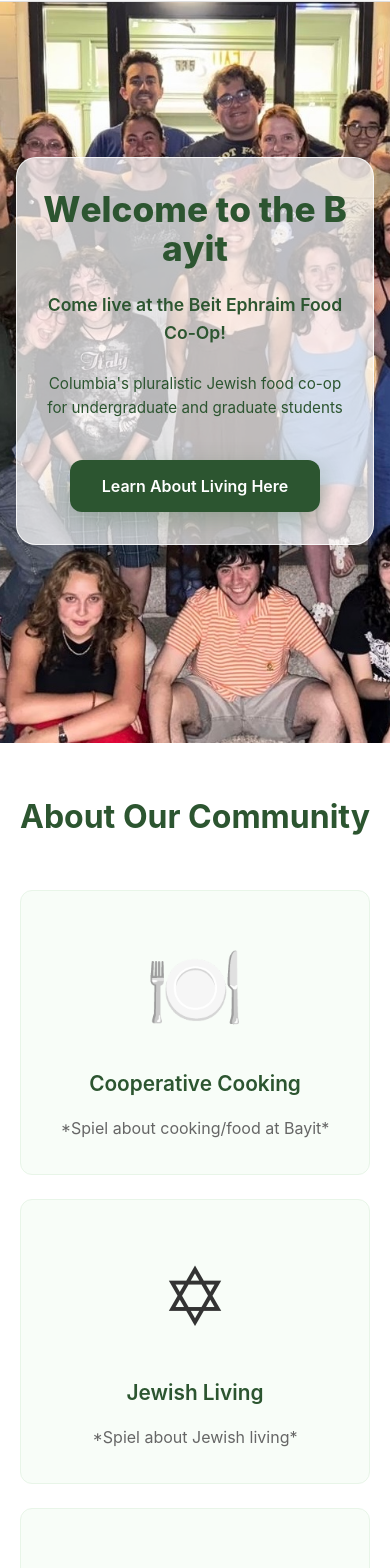
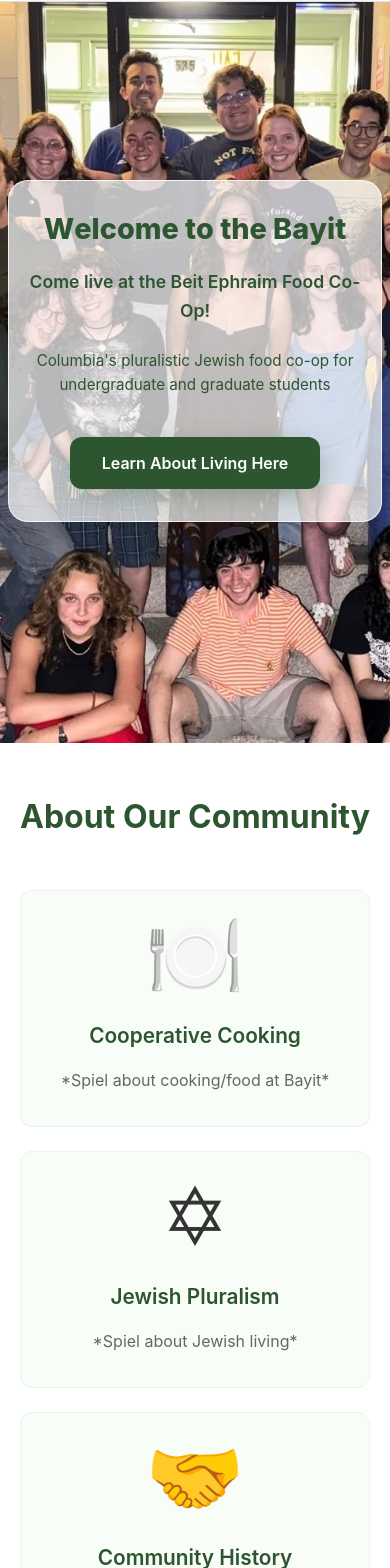
Before and after one commit to rboroda1/beit-ephraim-coop, a React (Vite) app: page / in a window 390 px wide. Shown: the part 101-1669 px from the top of the page. Built offline with nearby package versions, Linux system fonts and the light colour scheme.

Commit message:
Fixed footer and added content to about section. Also changed some of the gallery and rooms design

```diff
--- a/src/components/About.css
+++ b/src/components/About.css
@@ -20,7 +20,7 @@
 
 .about-card {
   background: #f8fdf8;
-  padding: 2rem;
+  padding: 0 2rem 2rem;
   border-radius: 12px;
   text-align: center;
   transition: all 0.3s ease;
@@ -34,7 +34,7 @@
 
 .card-icon {
   font-size: 5rem;
-  margin-bottom: 1rem;
+  /* margin-bottom: 1rem; */
 }
 
 .about-card h3 {
--- a/src/components/About.jsx
+++ b/src/components/About.jsx
@@ -17,7 +17,7 @@
 
           <div className="about-card">
             <div className="card-icon">✡︎</div>
-            <h3>Jewish Living</h3>
+            <h3>Jewish Pluralism</h3>
             <p>
               *Spiel about Jewish living*
             </p>
@@ -25,9 +25,9 @@
 
           <div className="about-card">
             <div className="card-icon">🤝</div>
-            <h3>Community Values</h3>
+            <h3>Community History</h3>
             <p>
-              *Spiel about how we've been around for a long time, value community living*
+              Founded in the Fall of 1972 by twenty-eight initial members, the Bayit is the nation's oldest student-run Jewish housing co-op. It remains a diverse and inclusive space at Columbia and Barnard for Jewish students who want to live communally.
             </p>
           </div>
         </div>
--- a/src/components/Footer.css
+++ b/src/components/Footer.css
@@ -8,7 +8,7 @@
   display: grid;
   grid-template-columns: repeat(auto-fit, minmax(250px, 1fr));
   gap: 2rem;
-  margin-bottom: 2rem;
+  margin-bottom: .5rem;
 }
 
 .footer-section h4 {
--- a/src/components/Footer.jsx
+++ b/src/components/Footer.jsx
@@ -7,7 +7,7 @@
         <div className="footer-content">
           <div className="footer-section">
             <h4>Beit Ephraim Food Co-Op</h4>
-            <p>Building community through cooperative living since [Year]</p>
+            <p>Building community through cooperative living since 1972</p>
           </div>
 
           <div className="footer-section">
@@ -23,15 +23,14 @@
           <div className="footer-section">
             <h4>Connect</h4>
             <div className="social-links">
-              <a href="#" aria-label="Instagram">📷</a>
-              <a href="#" aria-label="Facebook">📘</a>
-              <a href="mailto:beitephraim@columbia.edu" aria-label="Email">📧</a>
+              <a href="https://www.instagram.com/the_bayit/" aria-label="Instagram">📷</a>
+              <a href="mailto:bayitrecruiter@gmail.com" aria-label="Email">📧</a>
             </div>
           </div>
         </div>
 
         <div className="footer-bottom">
-          <p>&copy; 2024 Beit Ephraim Food Co-Op. All rights reserved.</p>
+          <p>&copy; 2025 Beit Ephraim Food Co-Op.</p>
         </div>
       </div>
     </footer>
--- a/src/components/Gallery.css
+++ b/src/components/Gallery.css
@@ -93,7 +93,7 @@
 .modal-content {
   background: white;
   border-radius: 12px;
-  padding: 2rem;
+  /* padding: 2rem; */
   max-width: 500px;
   width: 100%;
   position: relative;
@@ -125,18 +125,22 @@
   object-fit: cover;
   object-position: center;
   border-radius: 8px;
-  margin-bottom: 1rem;
+  padding: 10px;
 }
 
 .modal-content h3 {
   color: #2c5530;
-  margin-bottom: 1rem;
   font-size: 1.3rem;
+  padding: 10px 10px 0;
+  margin-bottom: 0;
+  text-align: center;
 }
 
 .modal-content p {
-  color: #666;
+  color: #2c5530;
   line-height: 1.6;
+  padding: 0 10px 10px;
+  text-align: center;
 }
 
 @media (max-width: 768px) {
--- a/src/components/Hero.css
+++ b/src/components/Hero.css
@@ -51,6 +51,7 @@
   margin-bottom: 1.5rem;
   line-height: 1.1;
   display: block;
+  white-space: nowrap;
 }
 
 .hero-subtitle {
@@ -93,12 +94,13 @@
   }
 
   .hero-overlay {
-    padding: 2.5rem 2rem;
+    padding: 2.5rem 1.5rem;
     margin: 0 1rem;
   }
 
   .hero-title {
-    font-size: 2.8rem;
+    font-size: 2.5rem;
+    white-space: nowrap;
   }
 
   .hero-subtitle {
@@ -121,7 +123,8 @@
 
 @media (max-width: 480px) {
   .hero-title {
-    font-size: 2.2rem;
+    font-size: 1.8rem;
+    white-space: nowrap;
   }
 
   .hero-subtitle {
@@ -129,7 +132,19 @@
   }
 
   .hero-overlay {
-    padding: 2rem 1.5rem;
-    margin: 0 1rem;
+    padding: 2rem 1rem;
+    margin: 0 0.5rem;
   }
 }
+
+@media (max-width: 360px) {
+  .hero-title {
+    font-size: 1.6rem;
+    white-space: nowrap;
+  }
+
+  .hero-overlay {
+    padding: 1.5rem 0.8rem;
+    margin: 0 0.5rem;
+  }
+}
--- a/src/components/Residents.css
+++ b/src/components/Residents.css
@@ -1,5 +1,5 @@
 .residents {
-  padding: 5rem 0;
+  padding: 3rem 0;
   background: white;
 }
 
--- a/src/components/Rooms.css
+++ b/src/components/Rooms.css
@@ -359,8 +359,12 @@
   }
 
   .room-overlay {
-    transform: translateY(70%);
+    transform: translateY(75%);
     padding: 1rem;
+  }
+
+  .room-item:hover .room-overlay {
+    transform: translateY(0);
   }
 
   .modal-image-container {
--- a/src/components/Rooms.jsx
+++ b/src/components/Rooms.jsx
@@ -16,7 +16,7 @@
             title: "401",
             description: "Shai's -01 room layout",
             features: ["Private bedroom", "Shared bathroom", "Desk and storage", "Natural light"],
-            images: [room401_1, room401_2, room401_3, room401_4, room401_5],
+            images: [room401_1, room401_2, room401_3, room401_5],
             hasRealImages: true
         },
         {
```
